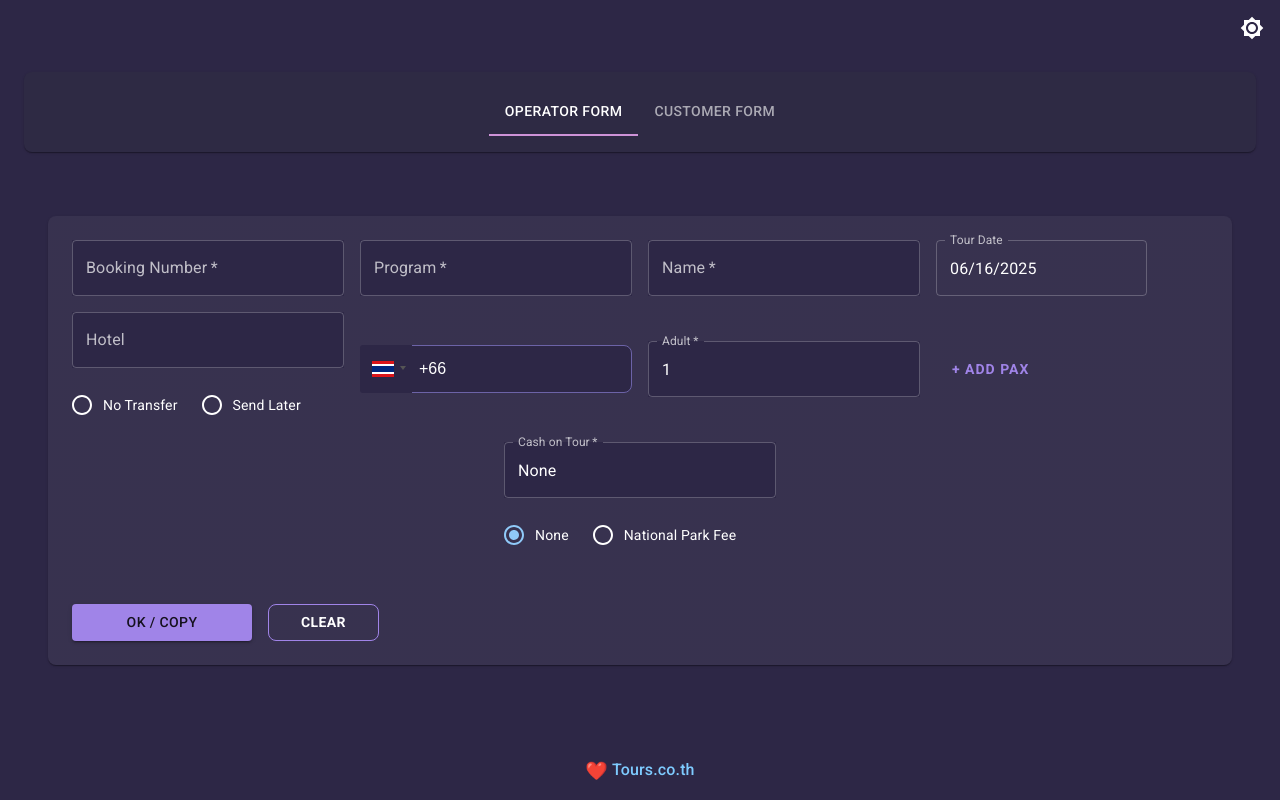
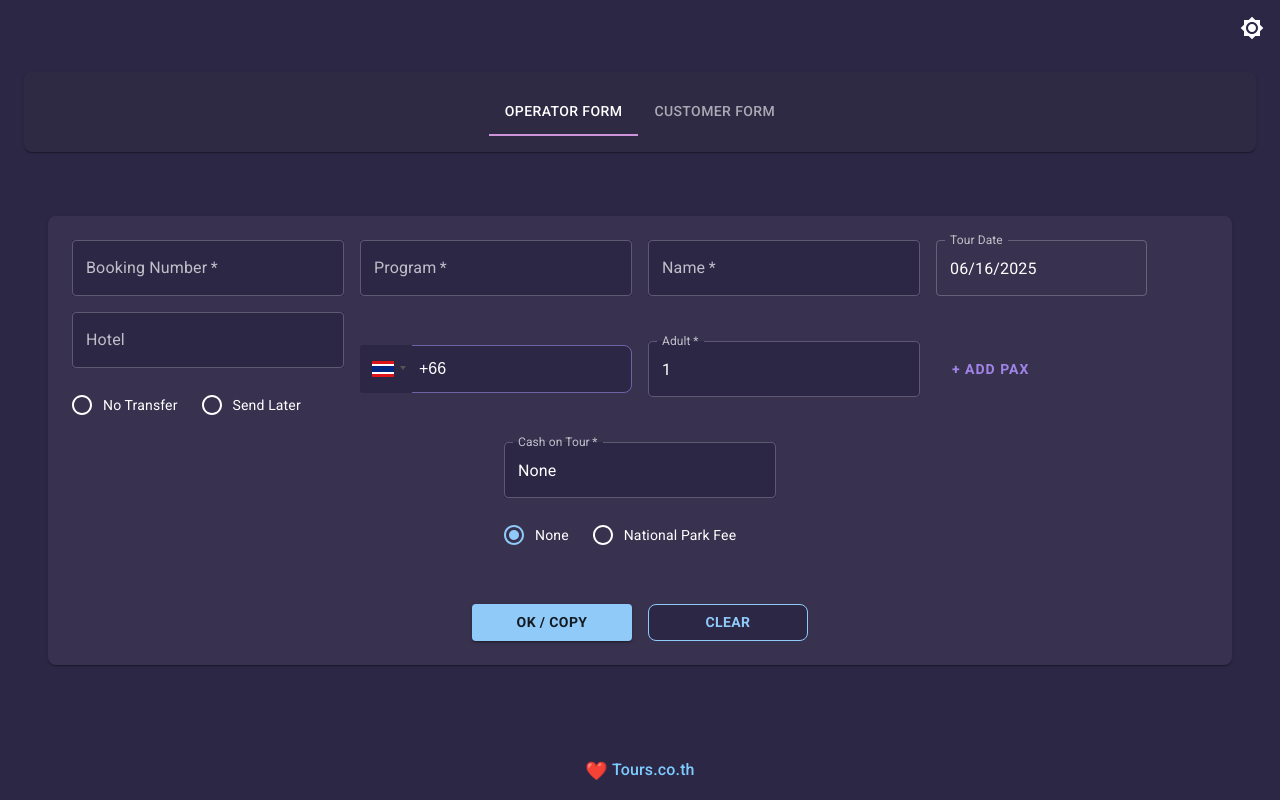
Before and after one commit to majidorc/text-generator, a Next.js app: page / in a window 1280 px wide. Built offline with nearby package versions, Linux system fonts and the light colour scheme.

Commit message:
Unify button sizes and improve CLEAR button appearance for both dark and light mode; keep all buttons inside form box

```diff
--- a/components/OperatorForm.js
+++ b/components/OperatorForm.js
@@ -382,11 +382,29 @@ export default function OperatorForm({ sharedName, setSharedName, form, setForm
                 />
               </RadioGroup>
             </Grid>
-            <Grid item xs={12} sx={{ display: "flex", gap: 2, mt: 4 }}>
-              <Button type="submit" variant="contained" sx={{ bgcolor: "#a084e8", minWidth: 180 }}>
+            <Grid item xs={12} sx={{ display: "flex", gap: 2, mt: 4, justifyContent: 'center', flexWrap: 'wrap' }}>
+              <Button type="submit" variant="contained" sx={{ minWidth: 160, fontWeight: 600 }}>
                 OK / Copy
               </Button>
-              <Button variant="outlined" color="secondary" onClick={handleClear} sx={{ borderColor: '#a084e8', color: '#fff', fontWeight: 700, borderRadius: 2, px: 4, '&:hover': { bgcolor: '#3a2e6e', borderColor: '#fff' } }}>
+              <Button
+                variant="outlined"
+                color="secondary"
+                onClick={handleClear}
+                sx={{
+                  minWidth: 160,
+                  fontWeight: 600,
+                  borderRadius: 2,
+                  px: 4,
+                  borderColor: 'primary.main',
+                  color: 'primary.main',
+                  bgcolor: 'background.default',
+                  '&:hover': {
+                    bgcolor: 'primary.main',
+                    color: 'background.paper',
+                    borderColor: 'primary.main',
+                  },
+                }}
+              >
                 CLEAR
               </Button>
             </Grid>
--- a/components/customer.js
+++ b/components/customer.js
@@ -221,29 +221,65 @@ export default function Customer({ sharedName, setSharedName, form, setForm }) {
               </Grid>
             </>
           )}
-          <Grid item xs={12} mt={2} display="flex" justifyContent="center" gap={2}>
+          <Grid item xs={12} mt={2} display="flex" justifyContent="center" gap={2} flexWrap="wrap">
             {!form.showFeeFields && (
               <>
-                <Button variant="contained" color="primary" sx={{ bgcolor: "#a084e8", minWidth: 180 }} onClick={() => handleSubmit(false)}>
+                <Button variant="contained" color="primary" sx={{ minWidth: 160, fontWeight: 600 }} onClick={() => handleSubmit(false)}>
                   OK / Copy
                 </Button>
-                <Button variant="contained" color="secondary" sx={{ bgcolor: "#a084e8", minWidth: 180 }} onClick={handleToggleFee}>
+                <Button variant="contained" color="secondary" sx={{ minWidth: 160, fontWeight: 600 }} onClick={handleToggleFee}>
                   With Fee
                 </Button>
-                <Button variant="outlined" color="secondary" onClick={handleClear} sx={{ borderColor: '#a084e8', color: '#fff', fontWeight: 700, borderRadius: 2, px: 4, '&:hover': { bgcolor: '#3a2e6e', borderColor: '#fff' } }}>
+                <Button
+                  variant="outlined"
+                  color="secondary"
+                  onClick={handleClear}
+                  sx={{
+                    minWidth: 160,
+                    fontWeight: 600,
+                    borderRadius: 2,
+                    px: 4,
+                    borderColor: 'primary.main',
+                    color: 'primary.main',
+                    bgcolor: 'background.default',
+                    '&:hover': {
+                      bgcolor: 'primary.main',
+                      color: 'background.paper',
+                      borderColor: 'primary.main',
+                    },
+                  }}
+                >
                   CLEAR
                 </Button>
               </>
             )}
             {form.showFeeFields && (
               <>
-                <Button variant="contained" color="primary" sx={{ bgcolor: "#a084e8", minWidth: 180 }} onClick={handleWithFeeConfirm}>
+                <Button variant="contained" color="primary" sx={{ minWidth: 160, fontWeight: 600 }} onClick={handleWithFeeConfirm}>
                   OK / Copy
                 </Button>
-                <Button variant="contained" color="secondary" sx={{ bgcolor: "#a084e8", minWidth: 180 }} onClick={handleToggleFee}>
+                <Button variant="contained" color="secondary" sx={{ minWidth: 160, fontWeight: 600 }} onClick={handleToggleFee}>
                   Without Fee
                 </Button>
-                <Button variant="outlined" color="secondary" onClick={handleClear} sx={{ borderColor: '#a084e8', color: '#fff', fontWeight: 700, borderRadius: 2, px: 4, '&:hover': { bgcolor: '#3a2e6e', borderColor: '#fff' } }}>
+                <Button
+                  variant="outlined"
+                  color="secondary"
+                  onClick={handleClear}
+                  sx={{
+                    minWidth: 160,
+                    fontWeight: 600,
+                    borderRadius: 2,
+                    px: 4,
+                    borderColor: 'primary.main',
+                    color: 'primary.main',
+                    bgcolor: 'background.default',
+                    '&:hover': {
+                      bgcolor: 'primary.main',
+                      color: 'background.paper',
+                      borderColor: 'primary.main',
+                    },
+                  }}
+                >
                   CLEAR
                 </Button>
               </>
```
